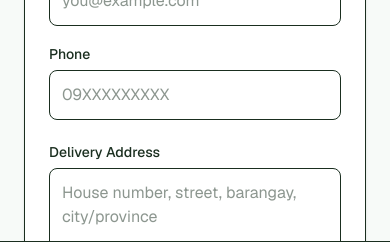
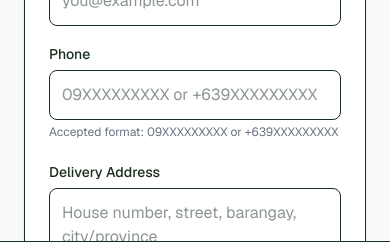
Before and after one commit to seth00EA/hydroponics-cms, a Next.js app: page /checkout in a window 390 px wide. Shown: the part 562-805 px from the top of the page. Built offline with nearby package versions, Linux system fonts and the light colour scheme; no server answers.

Commit message:
Add Philippine phone validation to checkout

```diff
--- a/src/app/(public)/checkout/actions.ts
+++ b/src/app/(public)/checkout/actions.ts
@@ -21,7 +21,13 @@ export async function submitOrderAction(formData: FormData): Promise<void> {
   } = supabase ? await supabase.auth.getUser() : { data: { user: null } };
 
   const items = JSON.parse(String(formData.get("cart_items") ?? "[]")) as CartItem[];
+  const phone = String(formData.get("phone") ?? "").trim();
 
+const phoneRegex = /^(09\d{9}|\+639\d{9})$/;
+
+if (!phoneRegex.test(phone)) {
+  throw new Error("Invalid Philippine phone number.");
+}
   if (!items.length) {
     throw new Error("Cart is empty.");
   }
@@ -50,7 +56,7 @@ export async function submitOrderAction(formData: FormData): Promise<void> {
       customer_id: user?.id ?? null,
       customer_name: String(formData.get("full_name") ?? ""),
       customer_email: String(formData.get("email") ?? ""),
-      customer_phone: String(formData.get("phone") ?? ""),
+      customer_phone: phone,
       delivery_address: String(formData.get("delivery_address") ?? ""),
       order_notes: String(formData.get("order_notes") ?? ""),
       payment_method: String(formData.get("payment_method") ?? ""),
--- a/src/components/customer/CheckoutForm.tsx
+++ b/src/components/customer/CheckoutForm.tsx
@@ -71,11 +71,17 @@ export default function CheckoutForm() {
                     <label className="text-sm font-medium">Phone</label>
                     <input
                         name="phone"
+                        type="tel"
                         required
-                        minLength={7}
-                        placeholder="09XXXXXXXXX"
+                        pattern="^(09\d{9}|\+639\d{9})$"
+                        placeholder="09XXXXXXXXX or +639XXXXXXXXX"
+                        title="Enter a valid Philippine phone number"
                         className="mt-1 w-full rounded-lg border p-3"
                     />
+
+                    <p className="mt-1 text-xs text-gray-500">
+                        Accepted format: 09XXXXXXXXX or +639XXXXXXXXX
+                    </p>
                 </div>
             </div>
 
```
